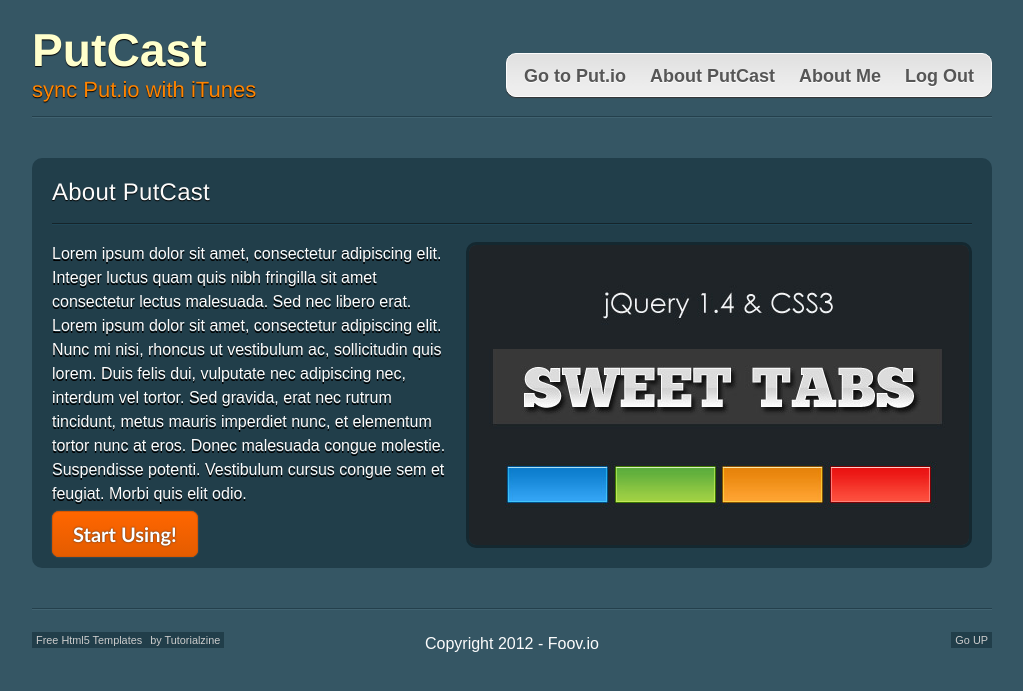
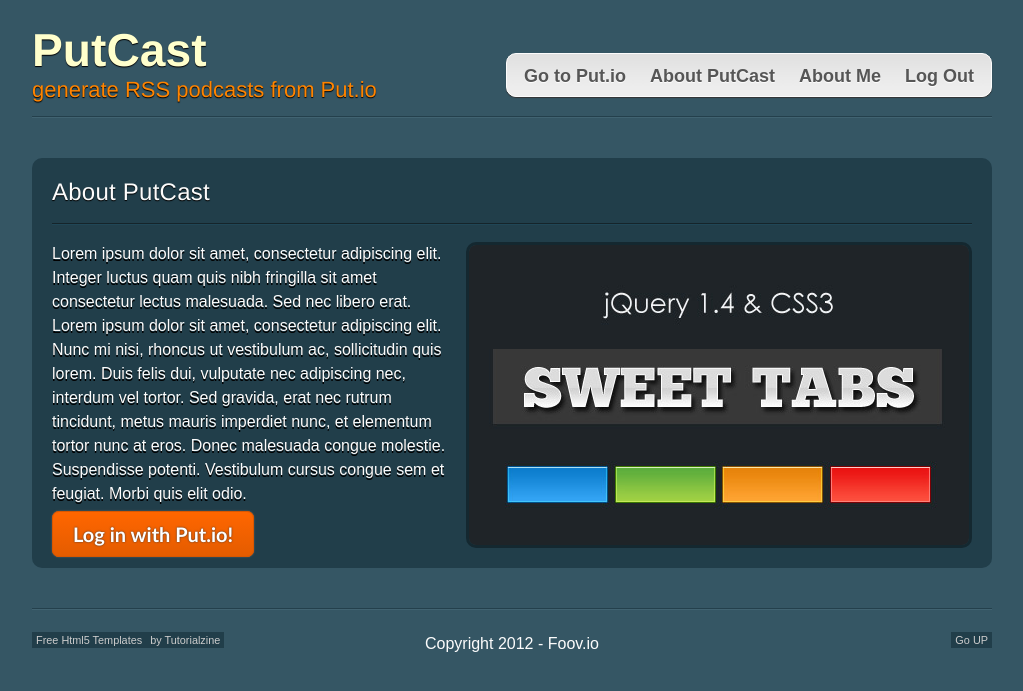
Before and after one commit to kutayko/putcast, a Flask app: page /about in a window 1280 px wide. Shown: the top 691 px of the page, without its empty margins (128-1151 px from the left). Run offline with Flask 2, Linux system fonts and the light colour scheme.

Commit message:
template changes

```diff
--- a/templates/index.html
+++ b/templates/index.html
@@ -9,7 +9,7 @@
             </figure>
             <p>Lorem ipsum dolor sit amet, consectetur adipiscing elit. Integer luctus quam quis nibh fringilla sit amet consectetur lectus malesuada. Sed nec libero erat. Lorem ipsum dolor sit amet, consectetur adipiscing elit. Nunc mi nisi, rhoncus ut vestibulum ac, sollicitudin quis lorem. Duis felis dui, vulputate nec adipiscing nec, interdum vel tortor. Sed gravida, erat nec rutrum tincidunt, metus mauris imperdiet nunc, et elementum tortor nunc at eros. Donec malesuada congue molestie. Suspendisse potenti. Vestibulum cursus congue sem et feugiat. Morbi quis elit odio. </p>
 
-            <a class="button" href="/auth">Start Using!</a>
+            <a class="button" href="/auth">Log in with Put.io!</a>
         </div>
     </article>
 {% endblock %}
--- a/templates/layout.html
+++ b/templates/layout.html
@@ -3,7 +3,7 @@
     <head>
         <meta http-equiv="Content-Type" content="text/html; charset=utf-8" />
 
-        <title>PutCast | sync Put.io with iTunes</title>
+        <title>PutCast | generate RSS podcasts from Put.io</title>
         <link rel="stylesheet" href="{{ url_for('static', filename='colorbox/example1/colorbox.css') }}">
         <link rel="stylesheet" href="{{ url_for('static', filename='styles.css') }}">
 
@@ -30,7 +30,7 @@
         <header>
             <hgroup>
                 <h1 class="cream">PutCast</h1>
-                <h3 class="orange">sync Put.io with iTunes</h3>
+                <h3 class="orange">generate RSS podcasts from Put.io</h3>
             </hgroup>
             <nav class="clear">
                 <ul>
```
Also changed, not shown: templates/feeds.html (+6 -6 lines).
